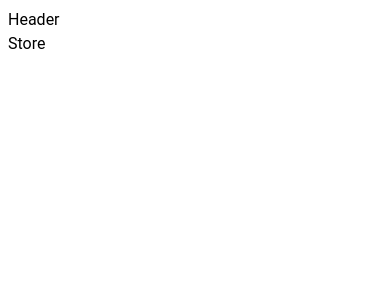
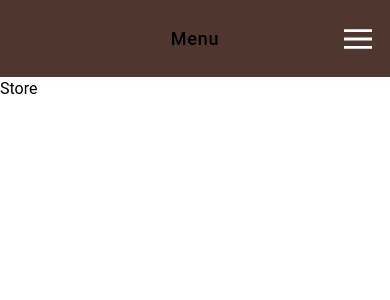
Before and after one commit to Igorhsandrade/qik-serve-challenge, a React (Vite) app: page /menu in a window 390 px wide. Shown: the top 300 px of the page. Built offline with nearby package versions, Linux system fonts and the light colour scheme.

Commit message:
mobile header created

```diff
--- /dev/null
+++ b/src/components/mobileMenu/index.tsx
@@ -0,0 +1,6 @@
+const MobileMenu = () => {
+  //TODO: Not at the scope yet
+  return <div>MobileMenu</div>;
+};
+
+export default MobileMenu;
--- /dev/null
+++ b/src/components/mobileNav/index.tsx
@@ -0,0 +1,37 @@
+import styles from './styles.module.css';
+import hamburger from '../../assets/images/hamburger-menu.svg';
+import closeMenu from '../../assets/images/close.svg';
+import { useState } from 'react';
+import MobileMenu from '../mobileMenu';
+
+interface IProps {
+  selectedMenuItem: string;
+}
+
+const MobileNav = (props: IProps) => {
+  const [isMobileMenuOpen, setIsMobileMenuOpen] = useState(false);
+  return (
+    <nav className={styles.mobileNav}>
+      <span>{props.selectedMenuItem}</span>
+      <div
+        className={styles.mobileMenuButton}
+        onClick={() => setIsMobileMenuOpen((prevState) => !prevState)}
+      >
+        {isMobileMenuOpen ? (
+          <img className={styles.closeButton} src={closeMenu} />
+        ) : (
+          <img src={hamburger} />
+        )}
+      </div>
+      <div
+        className={`${styles.mobileMenu} ${
+          isMobileMenuOpen ? styles.opened : ''
+        }`}
+      >
+        <MobileMenu />
+      </div>
+    </nav>
+  );
+};
+
+export default MobileNav;
--- /dev/null
+++ b/src/components/mobileNav/styles.module.css
@@ -0,0 +1,65 @@
+.mobileNav {
+  background-color: #4f372f;
+  position: relative;
+  font-size: 1.125rem;
+  text-transform: capitalize;
+  text-align: center;
+  padding-top: 25px;
+  padding-bottom: 25px;
+  font-weight: 500;
+  letter-spacing: 0.046rem;
+}
+
+.mobileMenuButton {
+  cursor: pointer !important;
+  position: absolute;
+  top: 50%;
+  right: 0;
+  transform: translate(-18px, -50%);
+  height: 1.75rem;
+  width: 1.75rem;
+}
+
+.mobileMenuButton img {
+  width: 100%;
+  height: 100%;
+  object-fit: contain;
+}
+
+.mobileMenuButton .closeButton {
+  animation-name: rotate;
+  animation-duration: 1s;
+  animation-timing-function: cubic-bezier(0.165, 0.84, 0.44, 1);
+}
+
+.mobileMenu {
+  position: absolute;
+  right: 0;
+  bottom: 0;
+  transform: translateY(100%);
+  width: 0;
+  background-color: #4f372f;
+  overflow: hidden !important;
+  height: calc(100vh - 77px);
+  transition: width;
+  transition-duration: 1.5s;
+}
+
+.mobileMenu.opened {
+  width: 70vw;
+}
+
+@keyframes rotate {
+  from {
+    transform: rotate(0deg);
+  }
+  to {
+    transform: rotate(90deg);
+  }
+}
+
+@media (min-width: 768px) {
+  .mobileNav {
+    display: none;
+  }
+}
--- /dev/null
+++ b/src/components/nav/index.tsx
@@ -0,0 +1,5 @@
+const Nav = () => {
+  return <div>Nav</div>;
+};
+
+export default Nav;
--- a/src/containers/header/index.tsx
+++ b/src/containers/header/index.tsx
@@ -1,5 +1,23 @@
+import { useEffect, useState } from 'react';
+import { useLocation } from 'react-router-dom';
+import MobileNav from '../../components/mobileNav';
+
 const Header = () => {
-  return <div>Header</div>;
+  const location = useLocation();
+  const [selectedMenuItem, setSelectedMenuItem] = useState('');
+
+  useEffect(() => {
+    if (location) {
+      const path = location.pathname.split('/')[1];
+      setSelectedMenuItem(path);
+    }
+  }, [location]);
+
+  return (
+    <div>
+      <MobileNav selectedMenuItem={selectedMenuItem} />
+    </div>
+  );
 };
 
 export default Header;
--- a/src/index.css
+++ b/src/index.css
@@ -2,6 +2,11 @@
   font-family: Roboto, system-ui, Avenir, Helvetica, Arial, sans-serif;
   line-height: 1.5;
   font-weight: 400;
+  font-size: 16px;
 
   color-scheme: light dark;
 }
+
+* {
+  margin: 0;
+}
```
Also changed, not shown: src/assets/images/close.svg (added), src/assets/images/hamburger-menu.svg (added).
